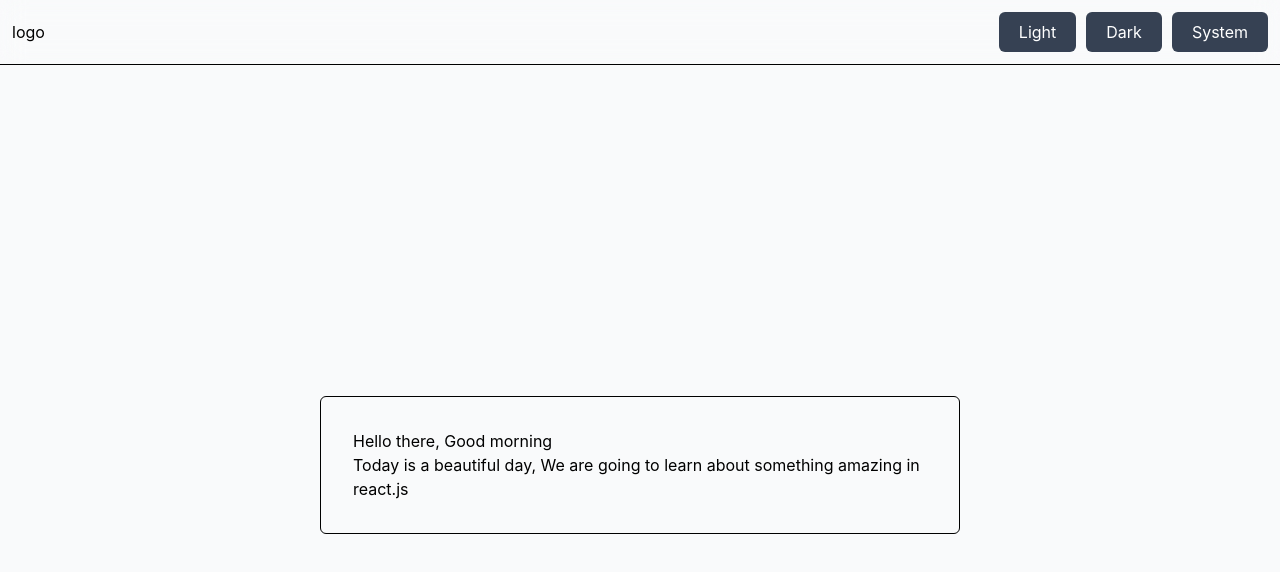
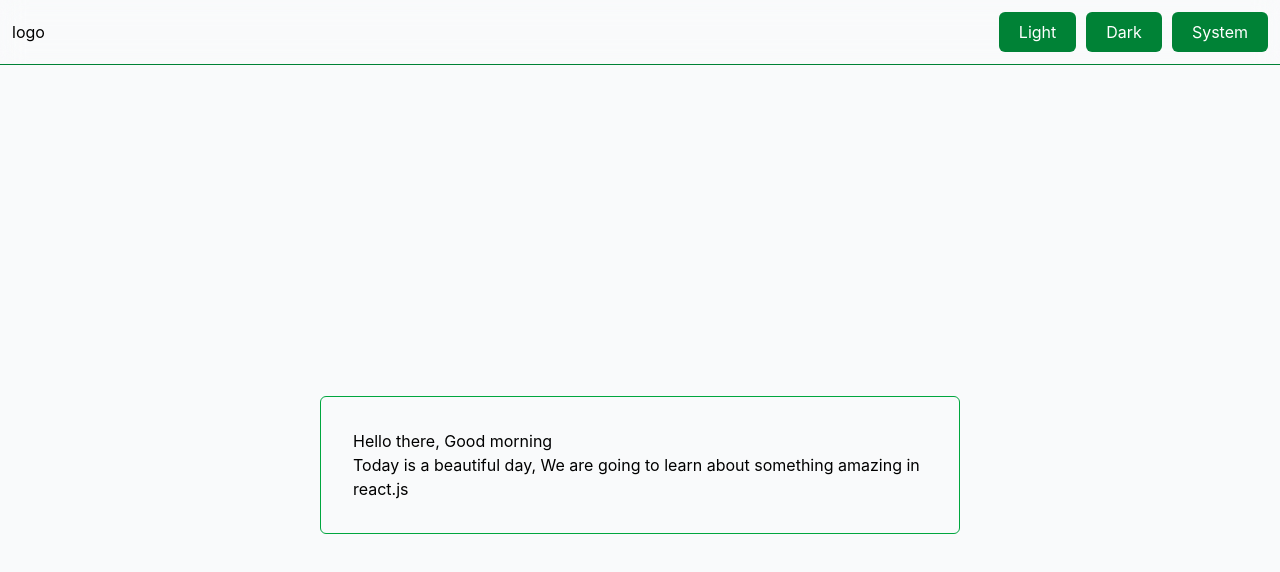
Before and after one commit to mohammadmohammadi785-crypto/react_localization, a React (Vite) app: page / in a window 1280 px wide. Shown: the top 572 px of the page. Built offline with nearby package versions, Linux system fonts and the light colour scheme.

Commit message:
Changes added

```diff
--- a/src/App.jsx
+++ b/src/App.jsx
@@ -4,24 +4,24 @@ import React from "react";
 export default function App() {
   const { theme, setTheme } = useTheme();
   return (
-    <div className="w-full h-full bg-gray-50 dark:bg-stone-900">
-      <nav className="w-full py-3 mx-auto px-3 flex border-b justify-between items-center backdrop-blur-md">
+    <div className="w-full h-full bg-gray-50 dark:bg-gray-900">
+      <nav className="w-full py-3 mx-auto px-3 flex border-b dark:border-b-red-500 border-b-green-700 justify-between items-center backdrop-blur-md">
         <h1>logo</h1>
         <div className="flex gap-2.5">
           <button
-            className="py-2 px-5 bg-gray-700 text-white rounded-md"
+            className="py-2 px-5 bg-green-700 dark:bg-red-600 text-white rounded-md"
             onClick={() => setTheme("light")}
           >
             Light
           </button>
           <button
-            className="py-2 px-5 bg-gray-700 text-white rounded-md"
+            className="py-2 px-5 bg-green-700 dark:bg-red-600 text-white rounded-md"
             onClick={() => setTheme("dark")}
           >
             Dark
           </button>
           <button
-            className="py-2 px-5 bg-gray-700 text-white rounded-md"
+            className="py-2 px-5 bg-green-700 dark:bg-red-600 text-white rounded-md"
             onClick={() => setTheme("system")}
           >
             System
@@ -29,7 +29,7 @@ export default function App() {
         </div>
       </nav>
       <div className="w-full flex  h-screen justify-center items-center">
-        <div className="w-1/2 p-8 border rounded-md">
+        <div className="w-1/2 p-8 border border-green-600 dark:border-red-500 rounded-md">
           <h1>Hello there, Good morning</h1>
           <p>
             Today is a beautiful day, We are going to learn about something
--- a/src/index.css
+++ b/src/index.css
@@ -1,3 +1,3 @@
 @import "tailwindcss";
 
-@custom-variant dark (:where(.dark, .dark *));
+@custom-variant dark (&:where(.dark, .dark *));
```
